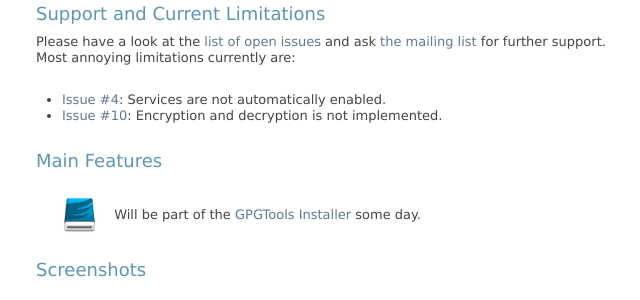
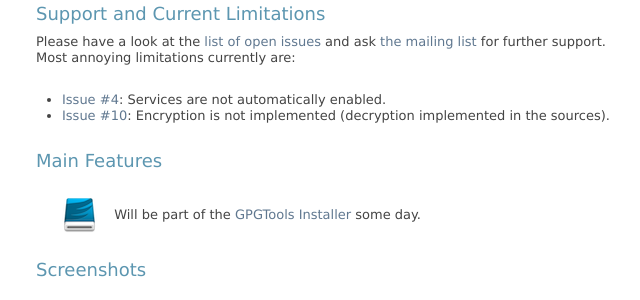
Before and after one commit to AshenExhale/GPGTools_Homepage, a PHP site: page /gpgservices.php in a window 1280 px wide. Shown: the part 443-743 px from the top of the page, without its empty margins (162-802 px from the left). Run offline with PHP 8.4, Linux system fonts and the light colour scheme; some libraries are stand-ins or nearby versions.

Commit message:
decryption is implemented

```diff
--- a/gpgservices.html
+++ b/gpgservices.html
@@ -72,7 +72,7 @@
                         <p>Most annoying limitations currently are:</p>
             <ul id="limitations" class="sub">
                                <li><a href="http://gpgtools.lighthouseapp.com/projects/67607/tickets/4">Issue #4</a>: Services are not automatically enabled.</li>
-                                <li><a href="http://gpgtools.lighthouseapp.com/projects/67607/tickets/10">Issue #10</a>: Encryption and decryption is not implemented.</li>
+                                <li><a href="http://gpgtools.lighthouseapp.com/projects/67607/tickets/10">Issue #10</a>: Encryption is not implemented.</li>
                             </ul>
 
                         <h3>Main Features</h3>
--- a/gpgservices.php
+++ b/gpgservices.php
@@ -16,7 +16,7 @@ $theSite->assign('lighthouse', '67607');
 
 $limitations = array(
 '4' => 'Services are not automatically enabled',
-'10' => 'Encryption and decryption is not implemented'
+'10' => 'Encryption is not implemented (decryption implemented in the sources)'
 );
 $theSite->assign('limitations', $limitations);
 
```
